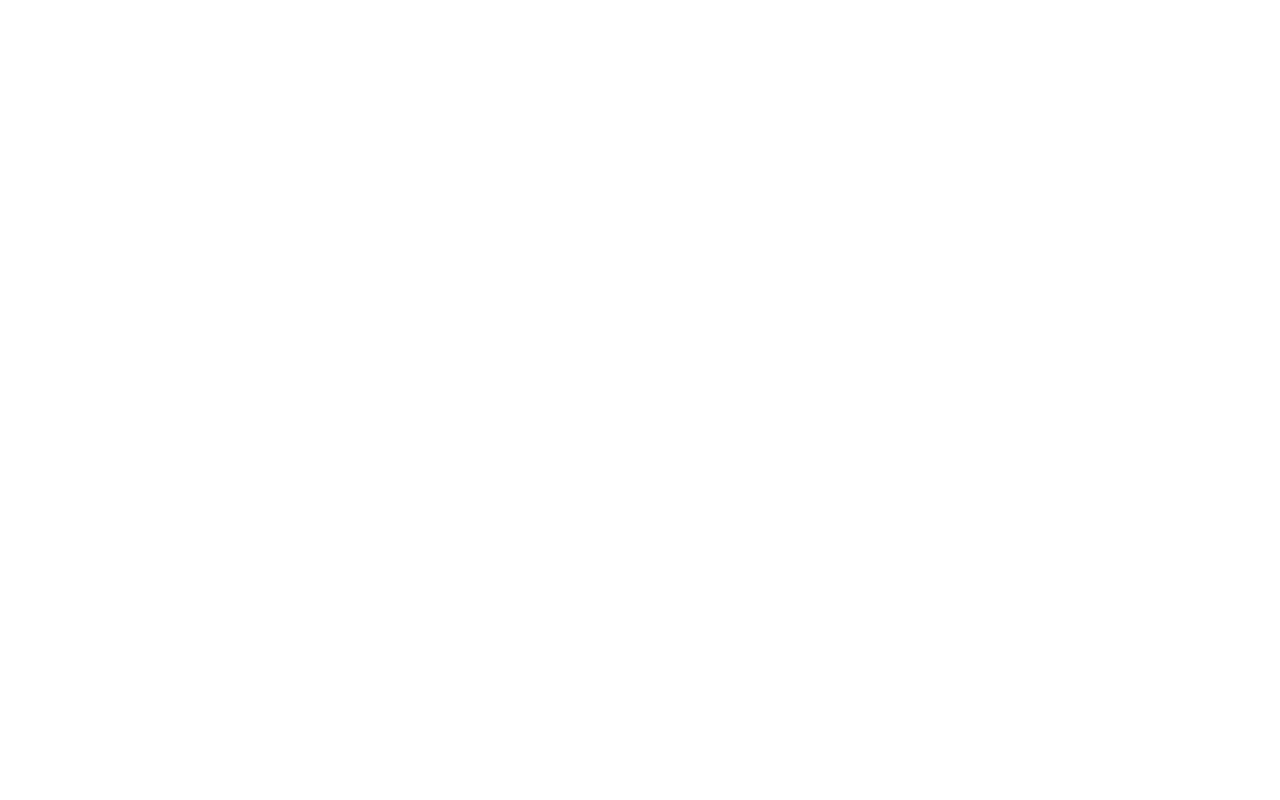
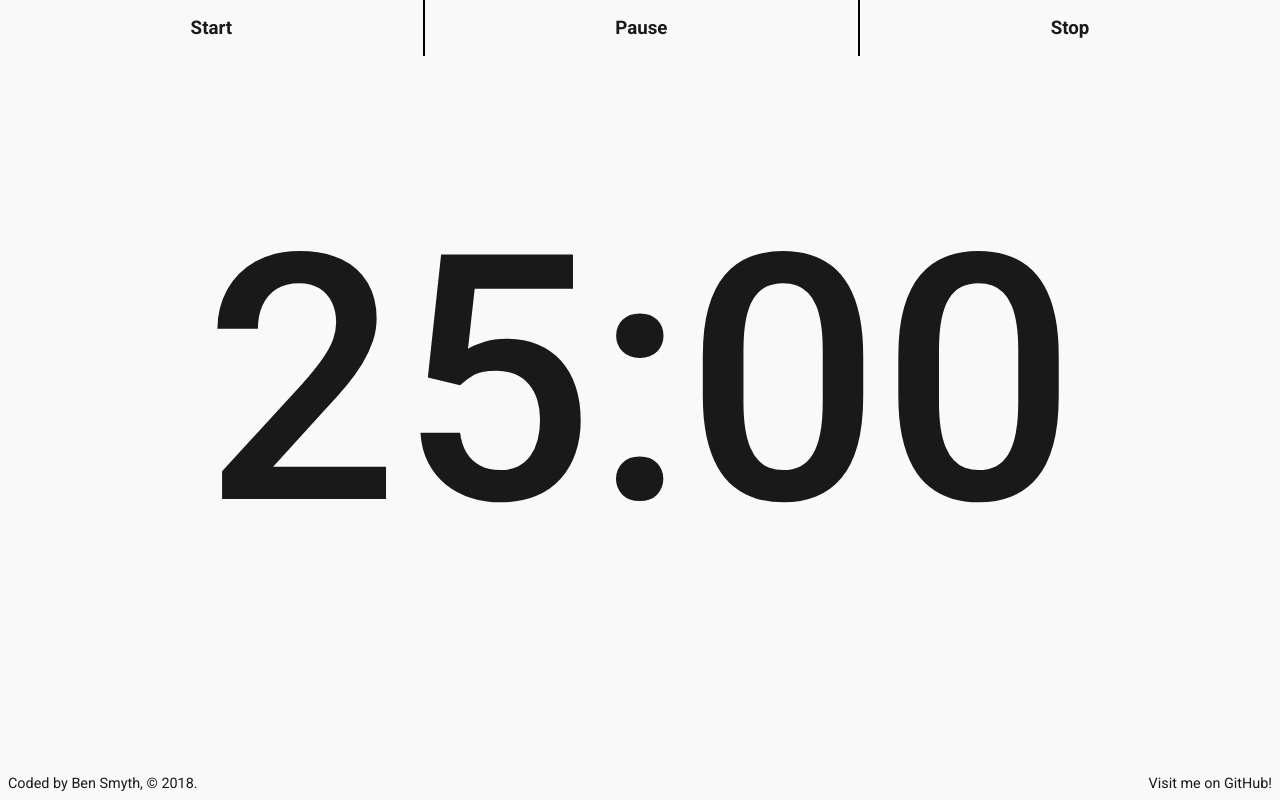
Before and after one commit to benjsmyth/pomodoro-timer, a plain HTML site: page index.html in a window 1280 px wide. Drawn offline with Linux system fonts and the light colour scheme.

Commit message:
Basic stylings

```diff
--- a/index.html
+++ b/index.html
@@ -4,10 +4,28 @@
 <head>
 	<meta charset="UTF-8">
 	<title>Pomodoro Timer</title>
+	<link href="style.css" type="text/css" rel="stylesheet"/>
+	<link href="https://fonts.googleapis.com/css?family=Roboto:400,500,700,900" rel="stylesheet">
+	<script src="script.js" type="text/javascript" async></script>
 </head>
 
 <body>
-
+	<div id="container">
+		<div id="header">
+			<h3 id="start">Start</h3>
+			<h3 id="pause">Pause</h3>
+			<h3 id="stop">Stop</h3>
+		</div>
+		<div id="main">
+			<div id="timer">
+				<h1>25:00</h1>
+			</div>
+		</div>
+		<div id="footer">
+			<p id="coded">Coded by Ben Smyth, &copy; 2018.</p>
+			<p id="visit">Visit me on GitHub!</p>
+		</div>
+	</div>
 </body>
 
 </html>
--- a/style.css
+++ b/style.css
@@ -0,0 +1,82 @@
+* {
+	margin: 0;
+	padding: 0;
+	font-family: 'Roboto', sans-serif;
+	background: #f9f9f9;
+	color: #191919;
+}
+
+div#container {
+	width: 100vw;
+	height: 100vh;
+}
+
+div#header {
+	width: 100%;
+	height: 7vh;
+	display: grid;
+	grid-template-columns: auto;
+	grid-template-rows: auto;
+	grid-template-areas: "start pause stop"
+}
+
+h3#start {
+	grid-area: start;
+	text-align: center;
+	line-height: 7vh;
+	transition: background 200ms;
+	border-right: 2px solid black;
+}
+
+h3#pause {
+	grid-area: pause;
+	text-align: center;
+	line-height: 7vh;
+	transition: background 200ms;
+	border-right: 2px solid black;
+}
+
+h3#stop {
+	grid-area: stop;
+	text-align: center;
+	line-height: 7vh;
+	transition: background 200ms;
+}
+
+h3:hover {
+	background: #e5e5e5;
+	cursor: pointer;
+}
+
+div#main {
+	width: 100%;
+	height: 89vh;
+}
+
+div#timer {
+	text-align: center;
+	line-height: 81.5vh;
+}
+
+div#timer > h1 {
+	font-size: 21.5em;
+	font-weight: 500;
+}
+
+div#footer {
+	width: 100%;
+	height: 4vh;
+	font-size: 0.9em
+}
+
+p#coded {
+	float: left;
+	line-height: 4vh;
+	margin: 0 8px;
+}
+
+p#visit {
+	float: right;
+	line-height: 4vh;
+	margin: 0 8px;
+}
```
